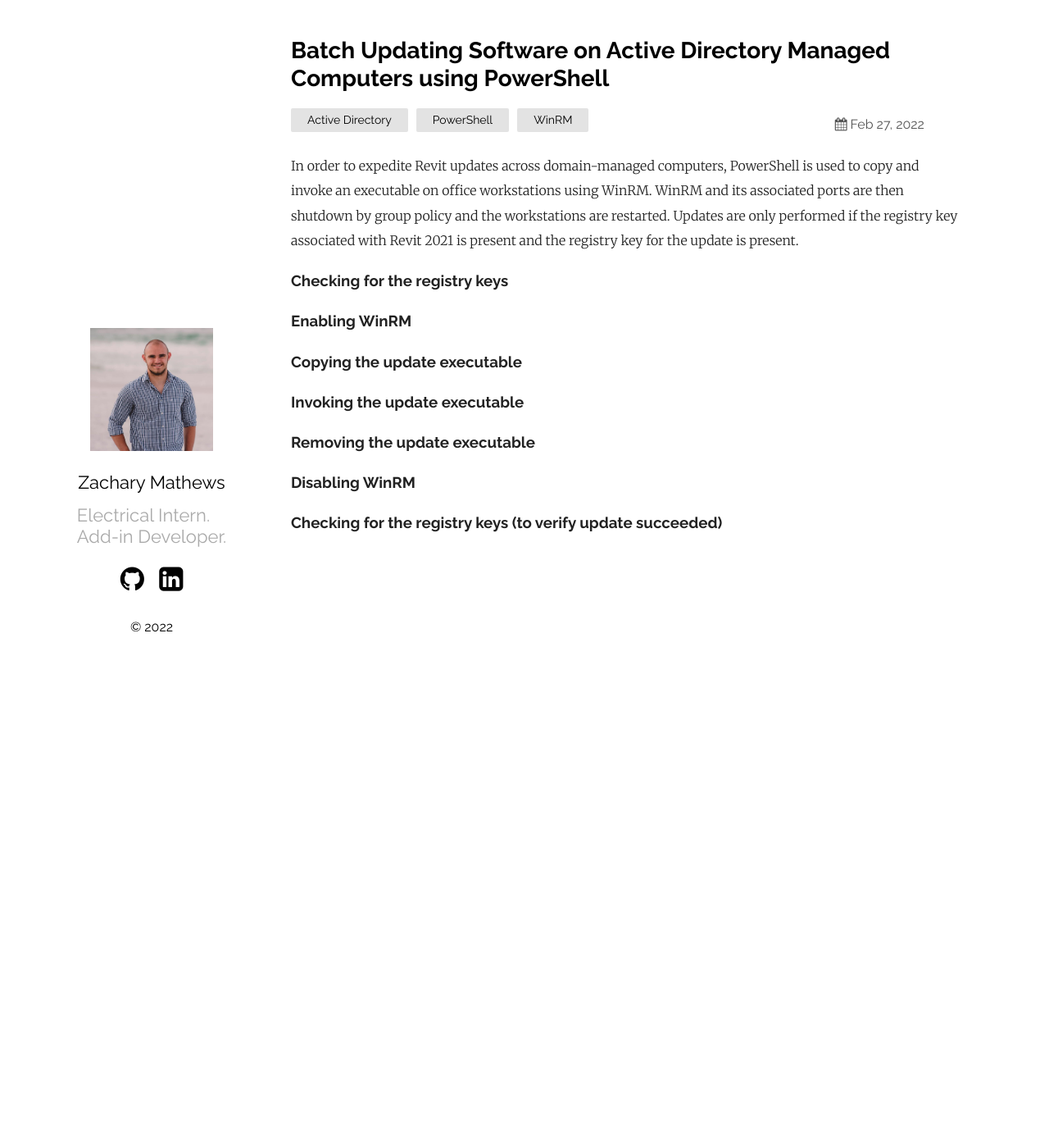
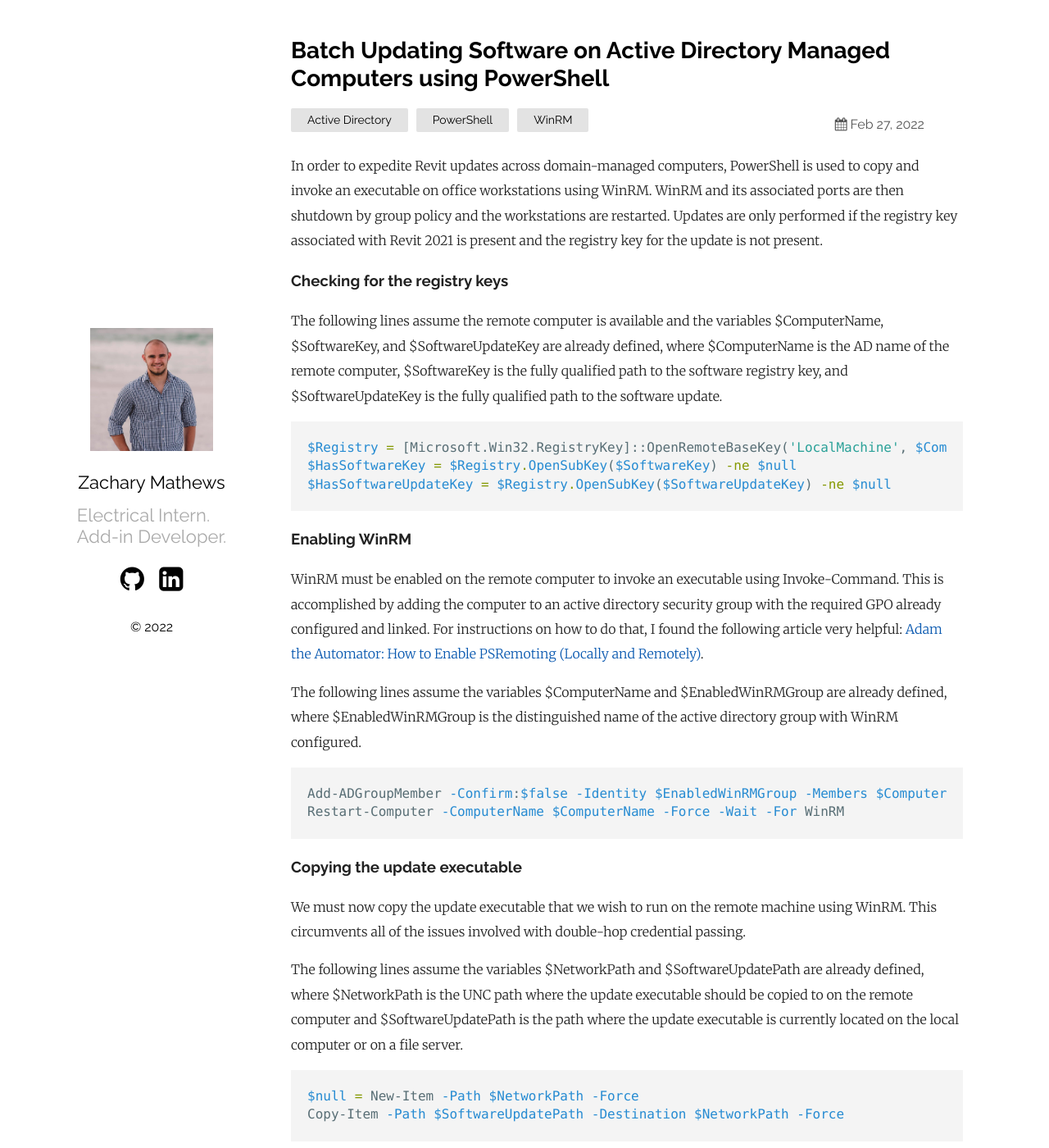
Before and after one commit to zachcmathews/zachcmathews.github.io, a Jekyll site: the page built from _posts/2022-02-27-Batch-Updating-Software-on-Active-Directory-Managed-Computers-Using-PowerShell.md, in a window 1280 px wide and 1400 px high. Shown: the whole window at 82% size. Built offline with Jekyll 4.4.1, drawn with Linux system fonts in a browser that asks for light colours; comment, search, counter and statistics services are not loaded; some of the changed text lies outside the part shown.

Commit message:
Complete batch updating software article

````diff
--- a/_posts/2022-02-27-Batch-Updating-Software-on-Active-Directory-Managed-Computers-Using-PowerShell.md
+++ b/_posts/2022-02-27-Batch-Updating-Software-on-Active-Directory-Managed-Computers-Using-PowerShell.md
@@ -8,12 +8,102 @@
 to copy and invoke an executable on office workstations using WinRM. WinRM and its
 associated ports are then shutdown by group policy  and the workstations are restarted.
 Updates are only performed if the registry key associated with Revit 2021 is present and
-the registry key for the update is present.
+the registry key for the update is not present.
 
 ### Checking for the registry keys
+The following lines assume the remote computer is available and the variables $ComputerName,
+$SoftwareKey, and $SoftwareUpdateKey are already defined, where $ComputerName is the AD
+name of the remote computer, $SoftwareKey is the fully qualified path to the software
+registry key, and $SoftwareUpdateKey is the fully qualified path to the software update.
+
+```powershell
+$Registry = [Microsoft.Win32.RegistryKey]::OpenRemoteBaseKey('LocalMachine', $ComputerName)
+$HasSoftwareKey = $Registry.OpenSubKey($SoftwareKey) -ne $null
+$HasSoftwareUpdateKey = $Registry.OpenSubKey($SoftwareUpdateKey) -ne $null
+```
+
 ### Enabling WinRM
+WinRM must be enabled on the remote computer to invoke an executable using Invoke-Command.
+This is accomplished by adding the computer to an active directory security group with
+the required GPO already configured and linked. For instructions on how to do that, I found
+the following article very helpful:
+[Adam the Automator: How to Enable PSRemoting (Locally and Remotely)](https://adamtheautomator.com/enable-psremoting).
+
+The following lines assume the variables $ComputerName and $EnabledWinRMGroup are already
+defined, where $EnabledWinRMGroup is the distinguished name of the active directory group
+with WinRM configured.
+
+```powershell
+Add-ADGroupMember -Confirm:$false -Identity $EnabledWinRMGroup -Members $ComputerName
+Restart-Computer -ComputerName $ComputerName -Force -Wait -For WinRM
+```
+
 ### Copying the update executable
+We must now copy the update executable that we wish to run on the remote machine using
+WinRM. This circumvents all of the issues involved with double-hop credential passing.
+
+The following lines assume the variables $NetworkPath and $SoftwareUpdatePath are already
+defined, where $NetworkPath is the UNC path where the update executable should be copied to
+on the remote computer and $SoftwareUpdatePath is the path where the update executable is
+currently located on the local computer or on a file server.
+
+```powershell
+$null = New-Item -Path $NetworkPath -Force
+Copy-Item -Path $SoftwareUpdatePath -Destination $NetworkPath -Force
+```
+
 ### Invoking the update executable
+Now with WinRM enabled and the update executable hosted on the remote machine, we can tell
+the remote computer to run the executable and wait for a set amount of time for the update
+to complete.
+
+Note if the update executable exited automatically after completing, the timeout would not
+be required.
+
+The following lines assume the variables $Credential, $ComputerName, $LocalSoftwareUpdatePath,
+and $SoftwareUpdateTimeout are already defined, where $Credential is administrator account
+credentials (obtained using Get-Credential command), $LocalSoftwareUpdatePath is the path to
+the update executable from the remote machine's perspective, and $SoftwareUpdateTimeout is the
+number of seconds to wait for the update to complete before killing the process automatically.
+
+```powershell
+Invoke-Command -Credential $Credential -ComputerName $ComputerName -ScriptBlock {
+	Start-Process -FilePath $LocalSoftwareUpdatePath
+	Start-Sleep -Seconds $SoftwareUpdateTimeout
+}
+```
+
 ### Removing the update executable
+To save disk space on the workstation, we can now remove the update executable from the computer.
+
+```powershell
+Remove-Item -Path $NetworkPath -Force
+```
+
 ### Disabling WinRM
+In the interest of security, the WinRM service can now be disabled on the remote computer and
+the corresponding ports can be closed in the Windows firewall settings. This is accomplished
+by using another group policy object and security group.
+
+The following lines assume the variables $ComputerName, $EnabledWinRMGroup, $DisabledWinRMGroup,
+and $RestartTimeout are already defined, where $DisabledWinRMGroup is the distinguished name of
+the active directory group with WinRM and associated ports disabled and $RestartTimeout is the
+number of seconds to wait for the computer to restart before checking if the software update
+registry key now exists.
+
+```powershell
+Remove-ADGroupMember -Confirm:$false -Identity $EnabledWinRMGroup -Members $ComputerName
+Add-ADGroupMember -Confirm:$false -Identity $DisabledWinRMGroup -Members $ComputerName
+Restart-Computer -ComputerName $ComputerName
+Start-Sleep -Seconds $RestartTimeout
+```
+
 ### Checking for the registry keys (to verify update succeeded)
+After restarting the computer, we can notify the user whether the update was successful
+or not by checking the registry for the software update key once again.
+
+```powershell
+$Registry = [Microsoft.Win32.RegistryKey]::OpenRemoteBaseKey('LocalMachine', $ComputerName)
+$HasSoftwareKey = $Registry.OpenSubKey($SoftwareKey) -ne $null
+$HasSoftwareUpdateKey = $Registry.OpenSubKey($SoftwareUpdateKey) -ne $null
+```
````
